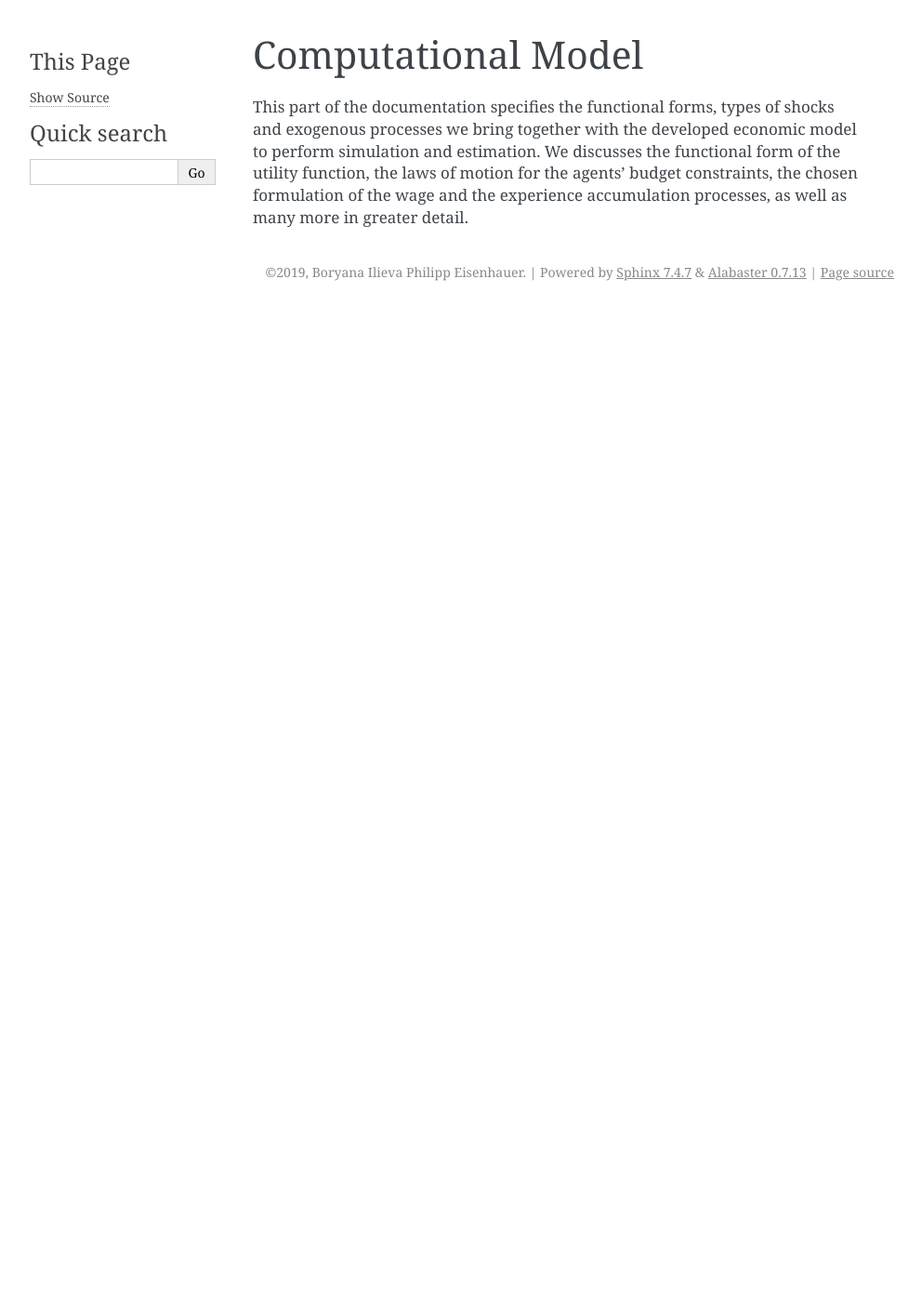
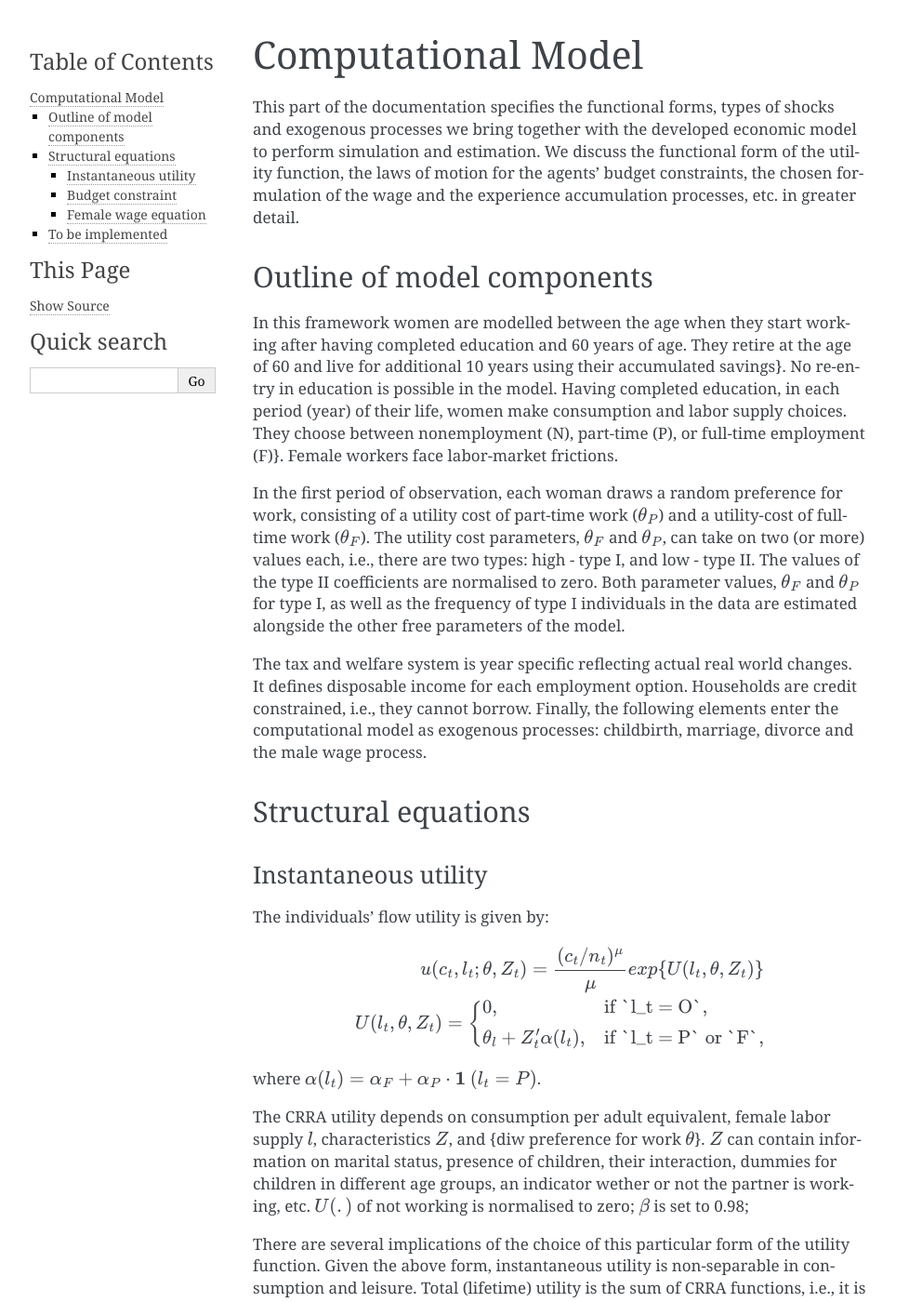
Before and after one commit to OpenSourceEconomics/soepy, a Sphinx documentation site: the page built from doc/source/computational_model.rst, in a window 1280 px wide and 1400 px high. Shown: the whole window at 93% size, without its empty margins (148-1140 px from the left). Built offline with Sphinx 7.4.7, drawn with Linux system fonts in a browser that asks for light colours; some of the changed text lies outside the part shown.

Commit message:
First version of the section computational model for our documentation.

```diff
--- a/doc/source/computational_model.rst
+++ b/doc/source/computational_model.rst
@@ -1,4 +1,113 @@
 Computational Model
 ===================
 
-This part of the documentation specifies the functional forms, types of shocks and exogenous processes we bring together with the developed economic model to perform simulation and estimation. We discusses the functional form of the utility function, the laws of motion for the agents' budget constraints, the chosen formulation of the wage and the experience accumulation processes, as well as many more in greater detail.
+This part of the documentation specifies the functional forms, types of shocks and exogenous processes we bring together with the developed economic model to perform simulation and estimation. We discuss the functional form of the utility function, the laws of motion for the agents' budget constraints, the chosen formulation of the wage and the experience accumulation processes, etc. in greater detail.
+
+Outline of model components
+----------------------------
+
+In this framework women are modelled between the age when they start working after having completed education and 60 years of age. They retire at the age of 60 and live for additional 10 years using their accumulated savings}. No re-entry in education is possible in the model. Having completed education, in each period (year) of their life, women make consumption and labor supply choices. They choose between nonemployment (N), part-time (P), or full-time employment (F)}. Female workers face labor-market frictions.
+
+In the first period of observation, each woman draws a random preference for work, consisting of a utility cost of part-time work (:math:`\theta_P`) and a utility-cost of full-time work (:math:`\theta_F`). The utility cost parameters,  :math:`\theta_F` and :math:`\theta_P`, can take on two (or more) values each, i.e., there are two types: high - type I, and low - type II. The values of the type II coefficients are normalised to zero. Both parameter values, :math:`\theta_F` and :math:`\theta_P` for type I, as well as the frequency of type I individuals in the data are estimated alongside the other free parameters of the model.
+
+The tax and welfare system is year specific reflecting actual real world changes. It defines disposable income for each employment option. Households are credit constrained, i.e., they cannot borrow. Finally, the following elements enter the computational model as exogenous processes: childbirth, marriage, divorce and the male wage process.
+
+Structural equations
+---------------------
+
+Instantaneous utility
+^^^^^^^^^^^^^^^^^^^^^^
+
+The individuals' flow utility is given by:
+
+.. math::
+
+    u(c_t, l_t; \theta, Z_t) = \frac{(c_t/n_t)^\mu}{\mu}exp\{U(l_t, \theta, Z_t)\}
+
+    U(l_t, \theta, Z_t) =
+    \begin{cases}
+    0, & \text{if `l_t = O`,}
+    \\[4pt]
+    \theta_l + Z'_t\alpha(l_t), & \text{if `l_t = P` or `F`},
+    \end{cases}
+
+where :math:`\alpha(l_t) = \alpha_F + \alpha_P \cdot \bf{1}` :math:`(l_t = P)`.
+
+The CRRA utility depends on consumption per adult equivalent, female labor supply :math:`l`, characteristics :math:`Z`, and {\diw preference for work :math:`\theta`}. :math:`Z` can contain information on marital status, presence of children, their interaction, dummies for children in different age groups, an indicator wether or not the partner is working, etc. :math:`U(.)` of not working is normalised to zero; :math:`\beta` is set to 0.98;
+
+There are several implications of the choice of this particular form of the utility function. Given the above form, instantaneous utility is non-separable in consumption and leisure. Total (lifetime) utility is the sum of CRRA functions, i.e., it is additively separable intertemporaneously. :math:`\mu` is the curvature parameter that governs risk-aversion and the elasticity of intertemporal substitution. The choice of :math:`\mu<0` means that the utility :math:`u(.)` is always negative (bounded by zero from above, i.e., for :math:`c\rightarrow \infty`), and the higher the argument :math:`U` in the exponential, the lower the overall utility. A positive utility, :math:`U(.)`,  for :math:`l = P/F` implies that working reduces the utility of consumption and that consumption and labor supply are complements.
+
+
+Budget constraint
+^^^^^^^^^^^^^^^^^
+
+In a more involved case, the value function is maximised subject to the following budget constraint:
+
+.. math::
+
+    \begin{cases}
+    a_{t+1} = (1+r)a_t + h_t w_t + m_t \tilde{h_t} \tilde{w_t} - T(l_t, X_t) - Q(t^k, h_t, \tilde{h_t}, m_t) - c_t,
+    \\[4pt]
+    a_{t+1} = \underline{a_s},
+    \end{cases}
+
+with initial and terminal conditions :math:`a_0 = 0` and :math:`a_{\tilde{t}+1} \geq 0`.
+
+Notation is to be read as follows:
+
+* :math:`r` - risk free interest rate
+* :math:`(w, \tilde{w})` - hourly rates of wife and husband
+* :math:`(h, \tilde{h})` - working hours of wife and husband
+* :math:`\underline{a_s}` - borrowing limit, which is either zero, or equal to the amount of student loan borrowed (negative number)
+* :math:`T` - tax and welfare transfer system, nonconcave, nonsmooth, and often discontinuous
+* :math:`Q` - childcare costs
+
+In the current simplified version of the model, the budget constrained is given by :math:`c_t =  h_t w_t + m_t \tilde{h_t} \tilde{w_t} - T(l_t, X_t) - Q(t^k, h_t, \tilde{h_t}, m_t)`.
+
+
+Female wage equation
+^^^^^^^^^^^^^^^^^^^^
+
+The baseline specification of the female wage process is summarized in the following equations:
+
+.. math::
+
+    ln \hspace{2pt} w_t^m & = \gamma_{s,0}  + \gamma_{s,1} ln(e_t + 1) + \xi_t,\\
+    ln \hspace{2pt} w_t & = ln \hspace{2pt} w_t^m - \xi_t,\\
+    e_t & = e_{t-1}(1-\delta_s) + g_s(l_{t-1}),\\
+
+where
+
+* :math:`ln \hspace{2pt} w_t^m` - observed hourly wage rate
+* :math:`\xi_t` - i.i.d. normal measurement error
+* :math:`e_t` - experience measured in years
+* :math:`\delta_s` - per period depreciation rate
+* :math:`g_s` - per period rate of experience accumulation: :math:`g_s(F) = 1`
+
+
+To be implemented
+-----------------
+
+The goal of this project is to develop s computational model similar to the one used in Blundell et. al. (2017). Features of the model that are still missing in the current implementation include:
+
+* budget constraint:
+
+  * male wages
+  * tax function which varies by year
+  * childcare costs
+  * savings
+* female wage equation:
+
+  * individual AR (1) peoductivity process
+  * beliefs
+* exogenous processes
+
+  * male wage equation
+  * prpbability of child arriving
+  * probability of partner arriving
+  * probability of partner leaving
+
+Furthermore, we plan to include model features that go beyond the application in Blundell et. al. (2017):
+
+* beliefs in the female wage equation
+* labor market frictions
```
